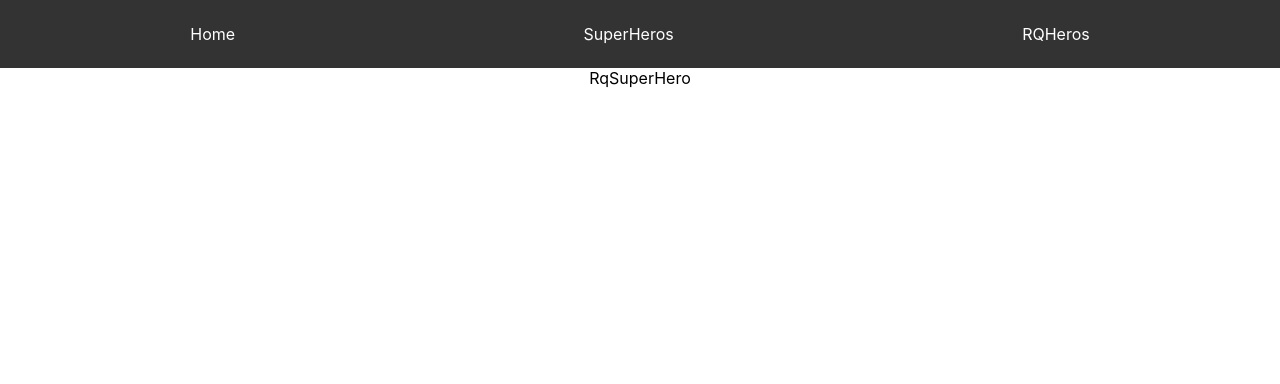
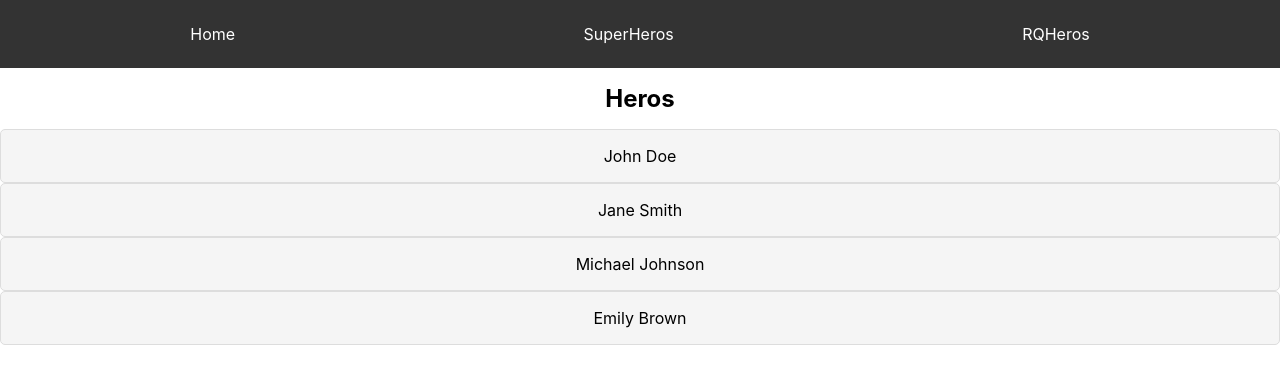
Before and after one commit to Mhmdyasser33/react-query-tutorial, a React (Create React App) app: page /heros in a window 1280 px wide. Shown: the top 384 px of the page. Built offline with nearby package versions, Linux system fonts and the light colour scheme; data requests are answered from the project's data file.

Commit message:
how to use react-query , and fetch data using it , how to hanlde loading and errors using flags in it

```diff
--- a/package.json
+++ b/package.json
@@ -10,6 +10,8 @@
     "json-server": "^0.17.3",
     "react": "^18.2.0",
     "react-dom": "^18.2.0",
+    "react-query": "^3.39.3",
+    "react-query-devtools": "^2.6.3",
     "react-router-dom": "^6.14.2",
     "react-scripts": "5.0.1",
     "web-vitals": "^2.1.4"
--- a/src/App.js
+++ b/src/App.js
@@ -4,10 +4,15 @@ import Navbar from './components/Navbar/Navbar';
 import Home from './components/Home/Home';
 import SuperHero from './components/SuperHero/SuperHero';
 import RqSuperHero from './components/RQsuperHero/RqSuperHero';
+import {QueryClientProvider , QueryClient} from 'react-query'
+import {ReactQueryDevtools} from 'react-query-devtools'
 
 function App() {
+  // take a reference from queryClient
+    const queryClient = new QueryClient() ;
   return (
     <div className="App">
+      <QueryClientProvider client={queryClient}>
        <Router>
             <Navbar/>
             <Routes>
@@ -16,6 +21,7 @@ function App() {
                 <Route path='/heros' element={<RqSuperHero/>}/>
             </Routes>
         </Router>
+      </QueryClientProvider>
     </div>
   );
 }
--- a/src/components/RQsuperHero/RqSuperHero.js
+++ b/src/components/RQsuperHero/RqSuperHero.js
@@ -1,9 +1,54 @@
 import React from 'react'
+import {useQuery} from 'react-query'
+import axios from 'axios'
+const RqSuperHero = () => {
+  const loadingStyle = {
+    fontSize: '18px',
+    fontStyle: 'italic',
+    margin: '1rem',
+    fontWeight : 'bold'
+  };
 
-const RqSuperHero = () => {
+  const errorStyle = {
+    fontSize: '18px',
+    color: 'red',
+    margin: '1rem',
+    fontWeight : 'bold'
+  };
+
+  const heroItemStyle = {
+    padding: '1rem',
+    border: '1px solid #ddd',
+    borderRadius: '5px',
+    backgroundColor: '#f5f5f5',
+  };
+
+  const titleStyle = {
+    fontSize: '24px',
+    fontWeight: 'bold',
+    marginBottom: '1rem',
+  };
+
+  const fetched_data = async () =>{
+    return axios.get("http://localhost:4000/heros")
+    .then((res) => res.data) ;
+  }
+  const {isLoading , data , isError,  error}  = useQuery('heros' , fetched_data) ;
+  if(isLoading){
+  return <div style={loadingStyle}>Loading...</div>
+  }
+  if(isError){
+    return <div style={errorStyle}>{error.message}</div>
+  }
   return (
-    <div>RqSuperHero</div>
+    <div>
+     <h1 style={titleStyle}> Heros </h1>
+     {data ? data.map((hero) =>(
+       <div  style={heroItemStyle}key={hero.id}>{hero.name}</div>
+     )) : "there is no hero"}
+    </div>
   )
 }
 
+
 export default RqSuperHero
```
Also changed, not shown: 1 other file (tests, documents, lock files or other folders).
